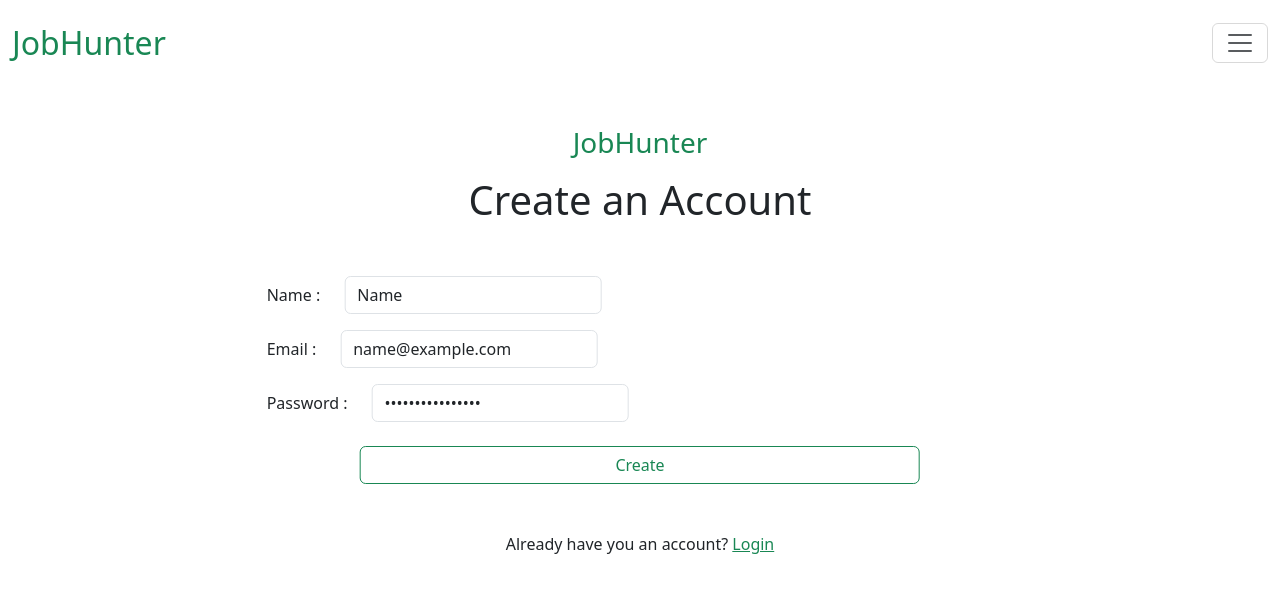
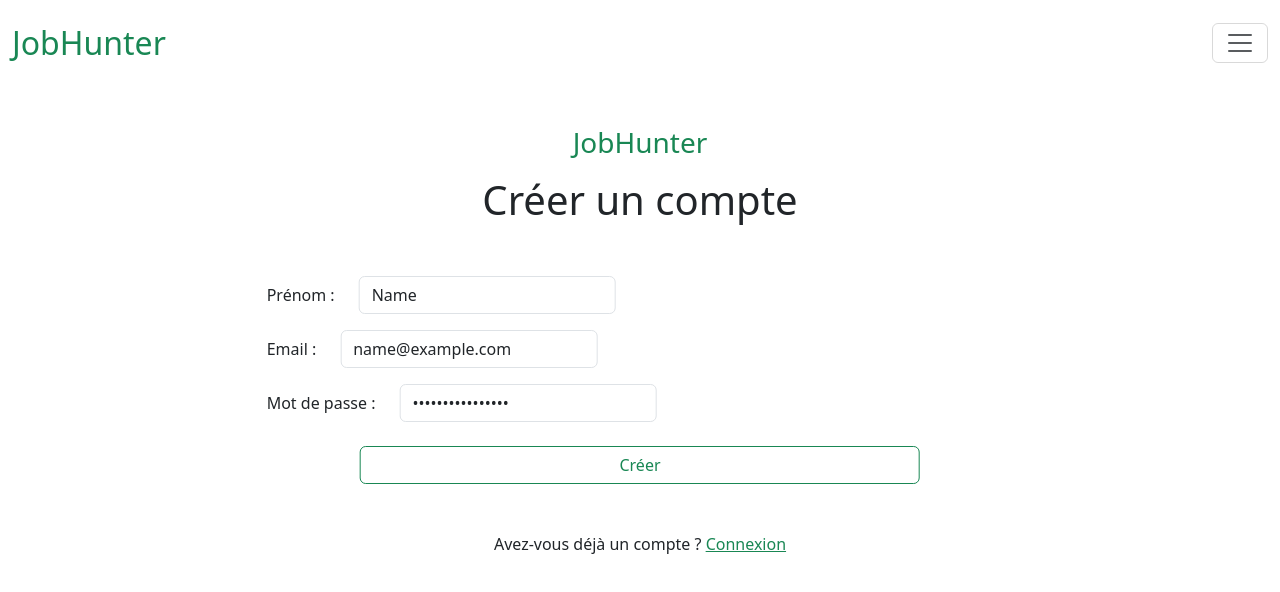
Before and after one commit to NarjisseAjlil/JobHunter, a Vue app: page /sign-up in a window 1280 px wide. Shown: the top 592 px of the page. Built offline with nearby package versions, Linux system fonts and the light colour scheme; no server answers.

Commit message:
translated

```diff
--- a/src/views/LoginView.vue
+++ b/src/views/LoginView.vue
@@ -15,10 +15,10 @@ let form = ref({
 let error = ref(null);
 let success = ref(null);
 
-import router from '@/router';
+import router from "@/router";
 
 function redirectToAnotherPage() {
-  router.push( '/dashboard');
+  router.push("/dashboard");
 }
 
 async function login() {
@@ -46,8 +46,8 @@ async function logout() {
 </script>
 
 <template>
-      <p class="h3 mt-5 mb-3 text-center text-success">JobHunter</p>
-    <h1 class=" text-center">Welcome Back</h1>
+  <p class="h3 mt-5 mb-3 text-center text-success">JobHunter</p>
+  <h1 class="text-center">Bienvenue !</h1>
   <div class="col-7 position-absolute top-50 start-50 translate-middle">
     <p v-if="error">ERREUR !!!!!! :{{ error }}</p>
 
@@ -56,24 +56,25 @@ async function logout() {
         <label class="col-form-label">Email :</label>
       </div>
       <div class="col-auto">
-        <input type="text" class="form-control" v-model="form.email">
+        <input type="text" class="form-control" v-model="form.email" />
       </div>
     </div>
 
     <div class="mb-3 justify-content-center">
       <div class="col-auto">
-        <label class="col-form-label">Password :</label>
+        <label class="col-form-label">Mot de passe :</label>
       </div>
       <div class="col-auto">
-        <input type="password"  class="form-control" v-model="form.password">
+        <input type="password" class="form-control" v-model="form.password" />
       </div>
     </div>
 
     <p class="mt-4 d-grid col-9 mx-auto">
-      <button class="btn btn-outline-success" @click="login">Login</button>
+      <button class="btn btn-outline-success" @click="login">Connexion</button>
     </p>
-    <p class="mt-5 text-center"> Don’t have an account ?
-      <a href="/sign-up" class="link-success"> Sign-up</a></p>
+    <p class="mt-5 text-center">
+      Vous n'avez pas de compte ?
+      <a href="/sign-up" class="link-success"> S'inscrire</a>
+    </p>
   </div>
-
 </template>
--- a/src/views/ProfileView.vue
+++ b/src/views/ProfileView.vue
@@ -4,15 +4,14 @@ import { useStore } from "@/stores/user.js";
 import cvInstance from "@/services/cv.js";
 import ConfettiGenerator from "canvas-confetti";
 
-
 const userInfo = computed(() => {
   return useStore().getUser;
 });
 
 let form = ref({
-  cv: "cv",
-  coverLetter: "coverLetter",
-  userId:userInfo.value.id,
+  cv: "CV",
+  coverLetter: "Entrez votre lettre de motivation",
+  userId: userInfo.value.id,
 });
 
 let success = ref(null);
@@ -68,19 +67,30 @@ async function logout() {
   <div class="col-9 position-absolute top-50 start-50 translate-middle">
     <div class="mb-5">
       <label for="cvInput" class="form-label">CV :</label>
-      <input v-model="form.cv" class="form-control" type="text" id="cvInput">
+      <input v-model="form.cv" class="form-control" type="text" id="cvInput" />
     </div>
 
     <div class="mb-3">
-      <label for="coverLetterInput" class="form-label">Lettre de motivation :</label>
-      <input v-model="form.coverLetter" class="form-control" type="text" id="coverLetterInput">
+      <label for="coverLetterInput" class="form-label"
+        >Lettre de motivation :</label
+      >
+      <input
+        v-model="form.coverLetter"
+        class="form-control"
+        type="text"
+        id="coverLetterInput"
+      />
     </div>
 
     <p class="d-grid gap-2 col-6 mx-auto mb-5">
-      <button class="btn btn-outline-success" @click="update">Mettre à Jour</button>
+      <button class="btn btn-outline-success" @click="update">
+        Mettre à Jour
+      </button>
     </p>
     <p class="d-grid gap-2 col-6 mx-auto mt-5">
-      <button class="btn btn-outline-danger" @click="logout">Déconnexion</button>
+      <button class="btn btn-outline-danger" @click="logout">
+        Déconnexion
+      </button>
     </p>
   </div>
 </template>
--- a/src/views/SignUpView.vue
+++ b/src/views/SignUpView.vue
@@ -12,10 +12,10 @@ let form = ref({
 let error = ref(null);
 let success = ref(null);
 
-import router from '@/router';
+import router from "@/router";
 
 function redirectToAnotherPage() {
-  router.push( '/login');
+  router.push("/login");
 }
 
 async function createAccount() {
@@ -39,22 +39,21 @@ async function createAccount() {
 
   redirectToAnotherPage(); // Redirect only after the user clicks the "Create" button
 }
-
 </script>
 
 <template>
   <p class="h3 mt-5 mb-3 text-center text-success">JobHunter</p>
-    <h1 class="text-center">Create an Account</h1>
+  <h1 class="text-center">Créer un compte</h1>
 
   <div class="col-7 position-absolute top-50 start-50 translate-middle">
     <p v-if="error">ERREUR !!!!!! :{{ error }}</p>
 
     <div class="row mt-5 mb-3">
       <div class="col-auto">
-          <label class="col-form-label">Name :</label>
+        <label class="col-form-label">Prénom :</label>
       </div>
       <div class="col-auto">
-          <input type="text" class="form-control"  v-model="form.name">
+        <input type="text" class="form-control" v-model="form.name" />
       </div>
     </div>
 
@@ -63,23 +62,27 @@ async function createAccount() {
         <label class="col-form-label">Email :</label>
       </div>
       <div class="col-auto">
-          <input type="text" class="form-control"  v-model="form.email">
+        <input type="text" class="form-control" v-model="form.email" />
       </div>
     </div>
 
     <div class="row mb-3">
       <div class="col-auto">
-          <label class="col-form-label">Password :</label>
+        <label class="col-form-label">Mot de passe :</label>
       </div>
       <div class="col-auto">
-          <input type="password"  class="form-control"  v-model="form.password">
+        <input type="password" class="form-control" v-model="form.password" />
       </div>
     </div>
 
     <div class="mt-4 d-grid col-9 mx-auto">
-        <button class="btn btn-outline-success " @click="createAccount">Create</button>
+      <button class="btn btn-outline-success" @click="createAccount">
+        Créer
+      </button>
     </div>
-      <p class="mt-5 text-center">Already have you an account? <a href="/login" class="link-success">Login</a></p>
+    <p class="mt-5 text-center">
+      Avez-vous déjà un compte ?
+      <a href="/login" class="link-success">Connexion</a>
+    </p>
   </div>
-
 </template>
```
Lines whose indentation alone changed are shown as unchanged.
